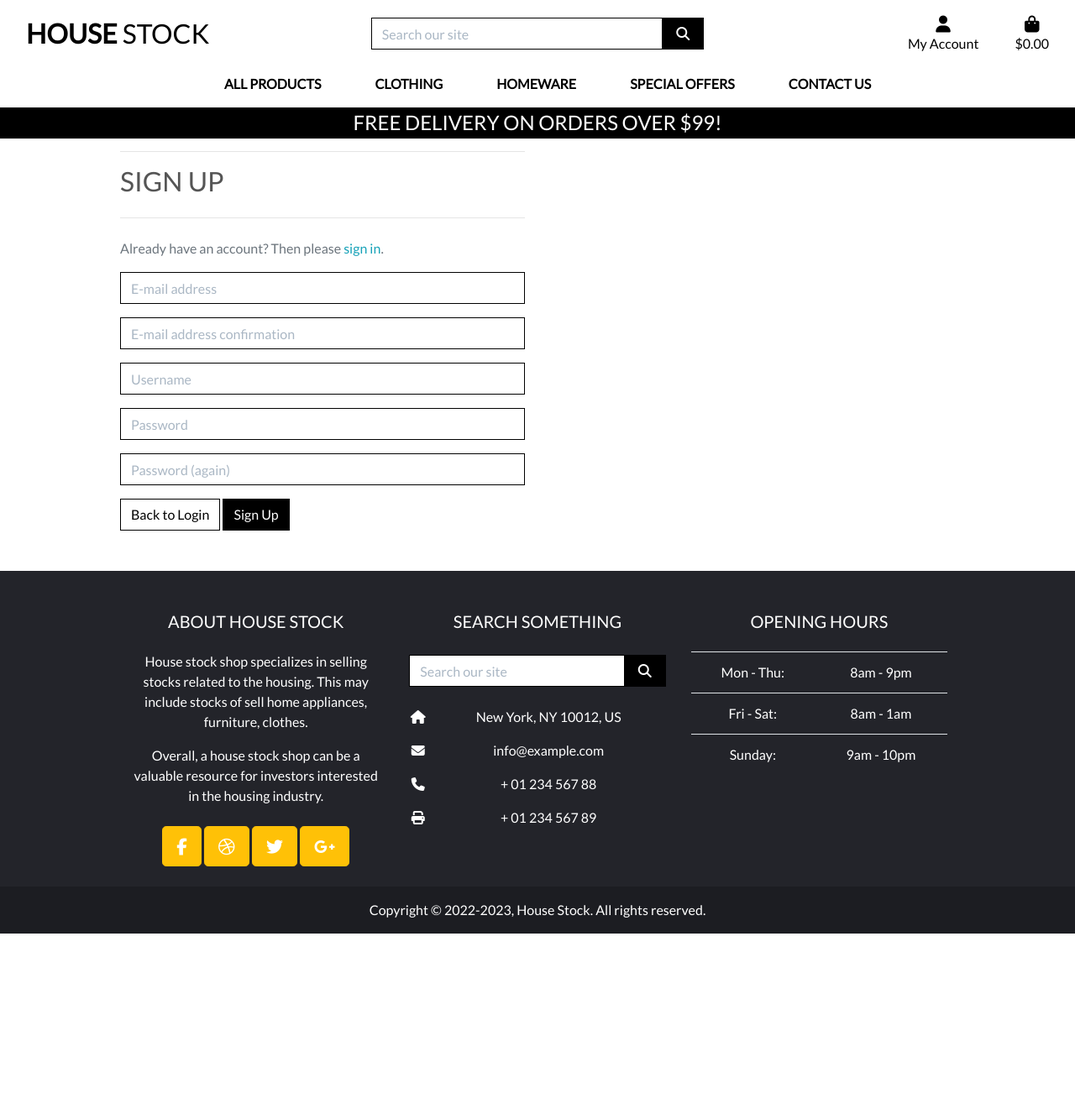
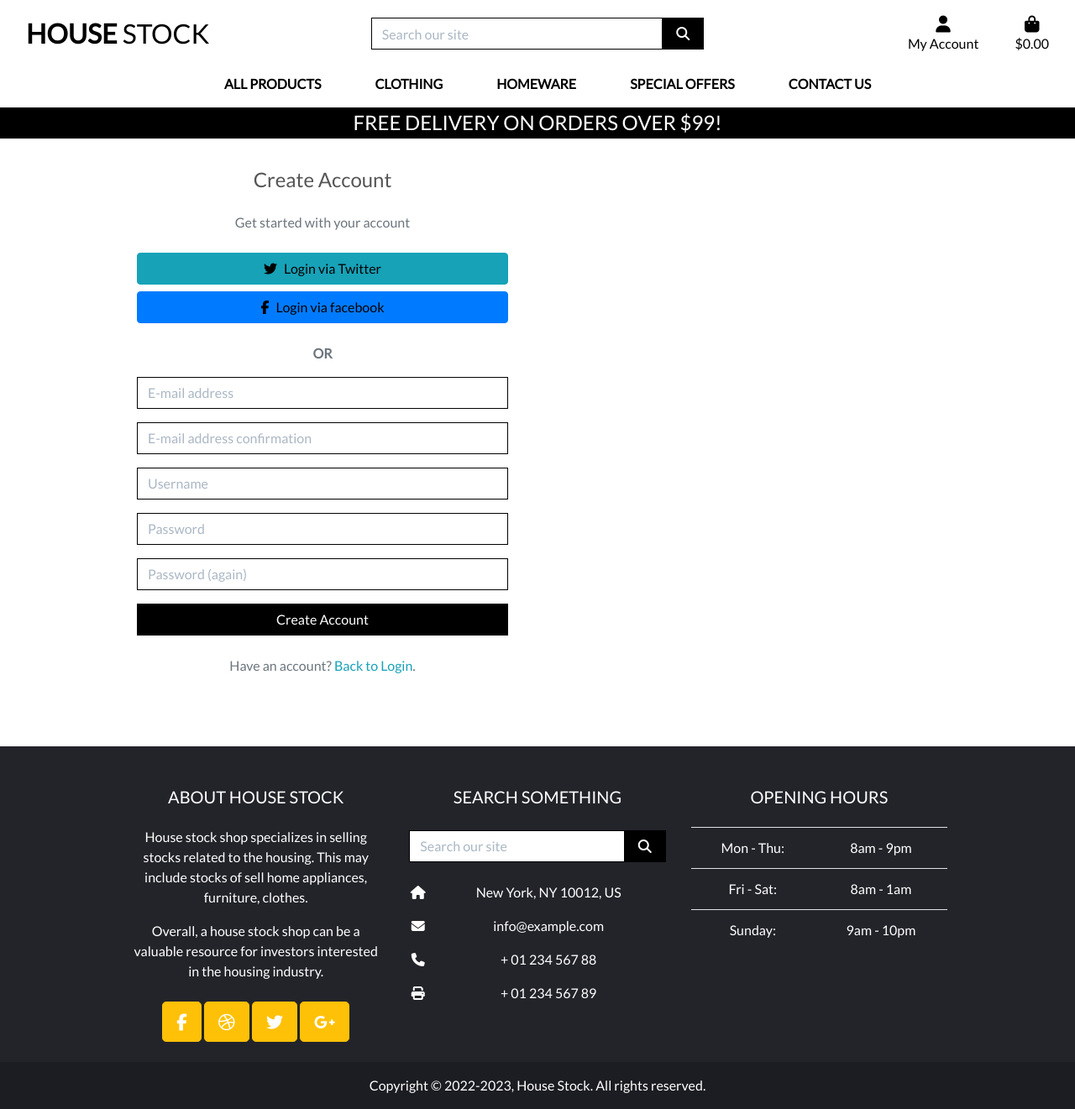
Before and after one commit to SergiyKochenko/pp5-shop-ecommerce, a Django app: page /accounts/signup/ in a window 1280 px wide. Shown: the whole page at 84% size. Before the commit the page ends 1112 px from the top, so only its background shows below. Run offline with Django 3.2, Linux system fonts and the light colour scheme; some libraries are stand-ins or nearby versions.

Commit message:
added custom siginup form

```diff
--- a/templates/allauth/account/signup.html
+++ b/templates/allauth/account/signup.html
@@ -5,11 +5,19 @@
 {% block head_title %}{% trans "Signup" %}{% endblock %}
 
 {% block inner_content %}
-<hr>
-<h2 class="logo-font mb-4">{% trans "Sign Up" %}</h2>
-<hr>
 
-<p>{% blocktrans %}Already have an account? Then please <a href="{{ login_url }}">sign in</a>.{% endblocktrans %}</p>
+        <div class="card-body mx-auto center-block">
+            <h4 class="card-title mt-3 text-center">Create Account</h4>
+            <p class="text-center">Get started with your account</p>
+            <p>
+              <a href="" class="btn btn-block btn-info text-black">
+                <i class="fab fa-twitter mr-2"></i>Login via Twitter</a>
+              <a href="" class="btn btn-block btn-primary text-black">
+                <i class="fab fa-facebook-f mr-2"></i>Login via facebook</a>
+            </p>
+            <p class="text-muted text-center font-weight-bold ">
+              <span>OR</span>
+            </p>
 
               <form class="signup" id="signup_form" method="post" action="{% url 'account_signup' %}">
                 {% csrf_token %}
@@ -17,8 +25,13 @@
                 {% if redirect_field_value %}
                 <input type="hidden" name="{{ redirect_field_name }}" value="{{ redirect_field_value }}" />
                 {% endif %}
-  <a class="btn btn-outline-black rounded-0" href="{% url 'account_login' %}">Back to Login</a>
-  <button type="submit">{% trans "Sign Up" %}</button>
+              <div class="form-group">
+                <button type="submit" class="btn btn-primary btn-block">{% trans "Create Account" %}</button>
+              </div>
+              <p class="text-center">{% blocktrans %}Have an account?
+                <a href="{{ login_url }}">Back to Login</a>.{% endblocktrans %}
+              </p>
             </form>
+        </div>
 
 {% endblock %}
```
Also changed, not shown: boutique_ado/settings.py (+2 -5 lines). Lines whose indentation alone changed are shown as unchanged.
